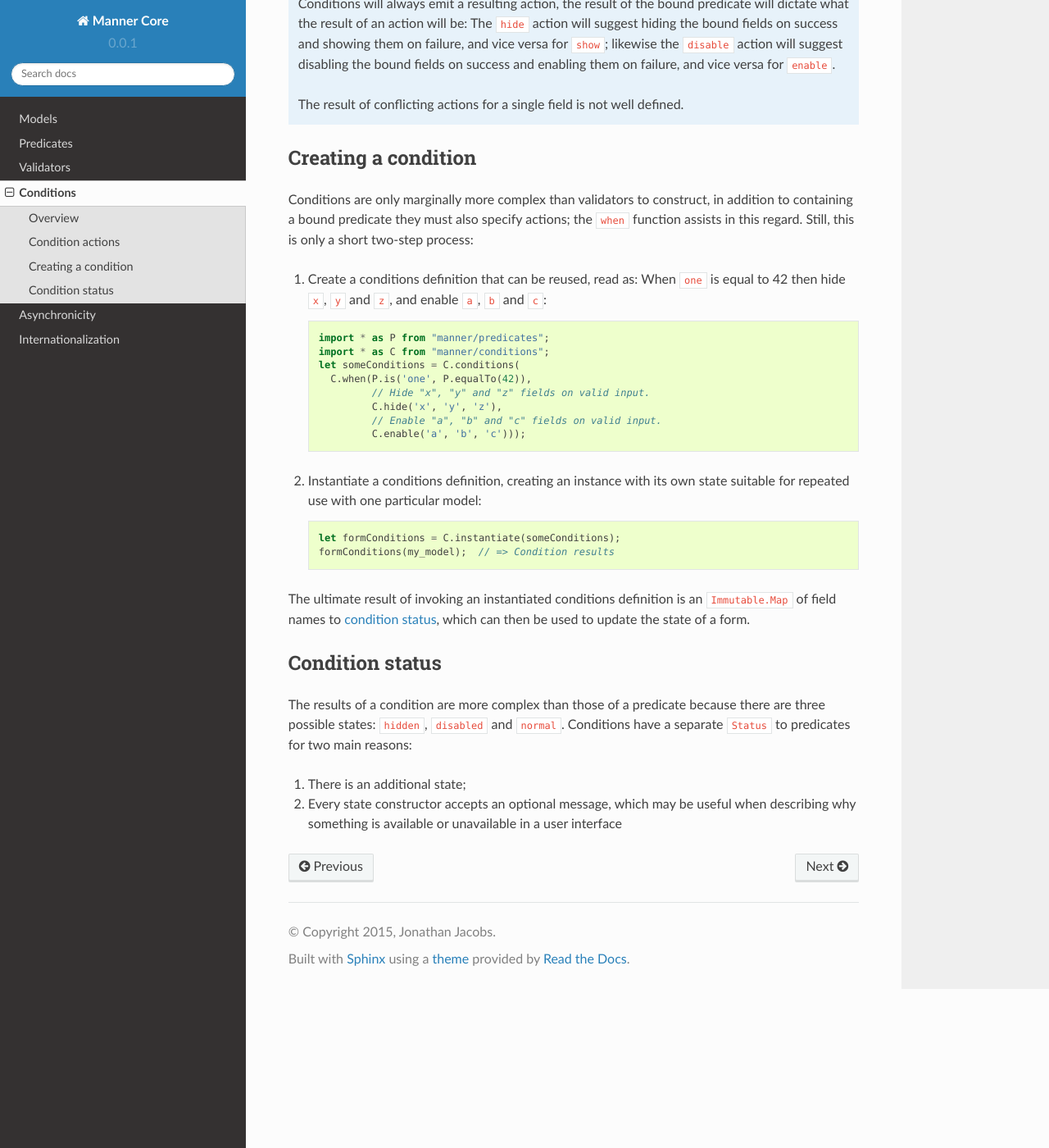
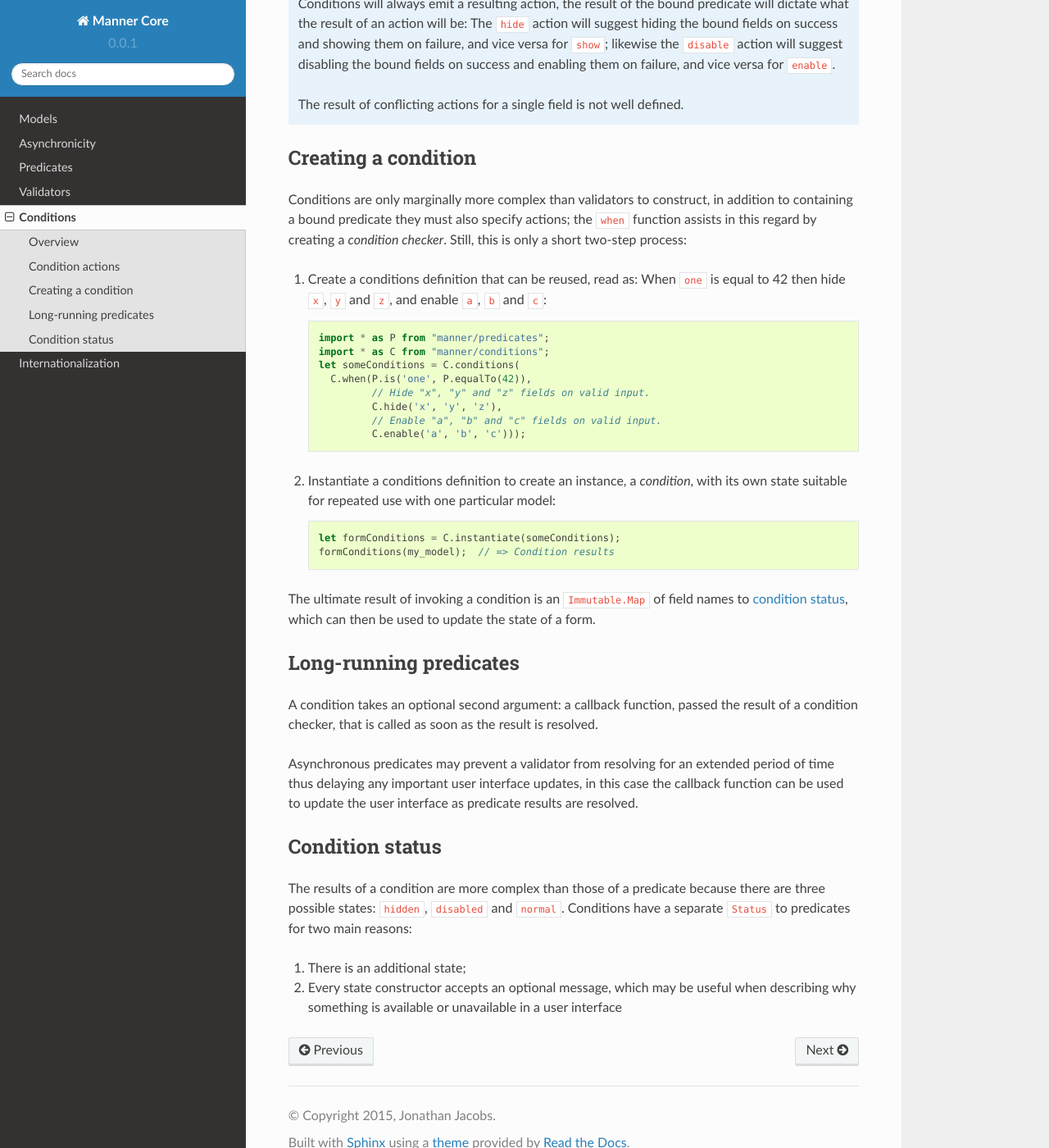
Before and after one commit to jonathanj/manner, a Sphinx documentation site: the page built from docs/conditions.rst, in a window 1280 px wide and 1400 px high, scrolled down 734 px. Shown: the whole window at 82% size. Built offline with Sphinx 7.4.7 and the Read the Docs theme 2.0.0, drawn with Linux system fonts in a browser that asks for light colours.

```diff
--- a/docs/conditions.rst
+++ b/docs/conditions.rst
@@ -46,8 +48,8 @@ Creating a condition
 
 Conditions are only marginally more complex than validators to construct, in
 addition to containing a bound predicate they must also specify actions; the
-``when`` function assists in this regard. Still, this is only a short two-step
-process:
+``when`` function assists in this regard by creating a *condition
+checker*. Still, this is only a short two-step process:
 
 1. Create a conditions definition that can be reused, read as: When ``one`` is
    equal to 42 then hide ``x``, ``y`` and ``z``, and enable ``a``, ``b`` and
@@ -64,17 +66,30 @@ process:
                // Enable "a", "b" and "c" fields on valid input.
                C.enable('a', 'b', 'c')));
 
-2. Instantiate a conditions definition, creating an instance with its own state
-   suitable for repeated use with one particular model:
+2. Instantiate a conditions definition to create an instance, a *condition*,
+   with its own state suitable for repeated use with one particular model:
 
    .. code-block:: javascript
 
       let formConditions = C.instantiate(someConditions);
       formConditions(my_model);  // => Condition results
 
-The ultimate result of invoking an instantiated conditions definition is an
-``Immutable.Map`` of field names to :ref:`condition status <condition status>`,
-which can then be used to update the state of a form.
+The ultimate result of invoking a condition is an ``Immutable.Map`` of field
+names to :ref:`condition status <condition status>`, which can then be used to
+update the state of a form.
+
+
+Long-running predicates
+-----------------------
+
+A condition takes an optional second argument: a callback function,
+passed the result of a condition checker, that is called as soon as the result is
+resolved.
+
+Asynchronous predicates may prevent a validator from resolving for an extended
+period of time thus delaying any important user interface updates, in this case
+the callback function can be used to update the user interface as predicate
+results are resolved.
 
 
 .. _condition status:
--- a/docs/index.rst
+++ b/docs/index.rst
@@ -15,10 +15,10 @@ components to do so, this is left to the various framework integrations such as
    :maxdepth: 2
 
    models
+   async
    predicates
    validators
    conditions
-   async
    i18n
 
 
```
Also changed, not shown: other parts of docs/conditions.rst (+2 -0 lines), docs/async.rst (+8 -14 lines), docs/validators.rst (+18 -6 lines), 2 other files.
